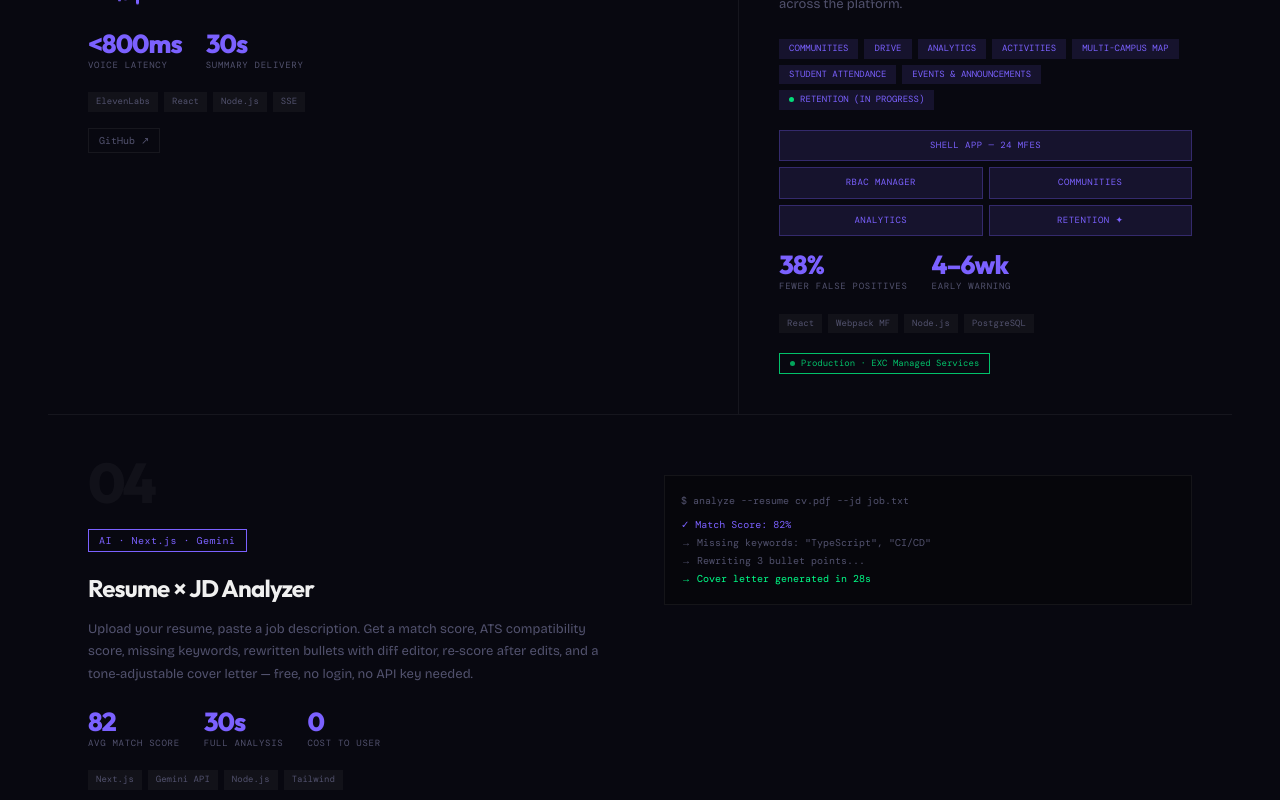
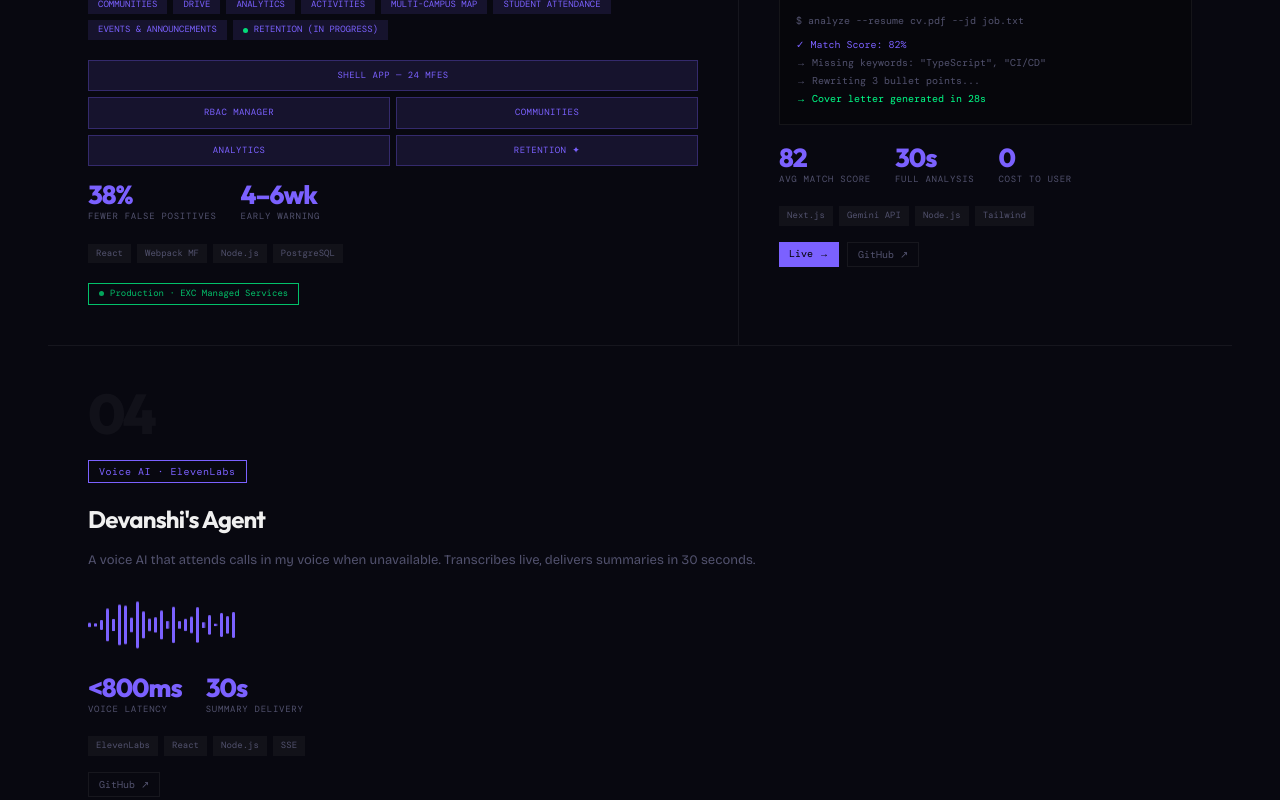
Before and after one commit to darcy2002/devanshi-portfolio, a Next.js app: page / in a window 1280 px wide. Shown: the part 1900-2700 px from the top of the page. Built offline with nearby package versions, Linux system fonts and the light colour scheme.

Commit message:
feat: reorder project cards to 01 SwigZy, 02 Student Platform, 03 Resume Analyzer, 04 Agent
Co-Authored-By: Claude Sonnet 4.6 <noreply@anthropic.com>

```diff
--- a/components/Projects.tsx
+++ b/components/Projects.tsx
@@ -466,7 +466,7 @@ export default function Projects() {
           </div>
         </motion.div>
 
-        {/* ── CARD 2: Devanshi's Agent ── */}
+        {/* ── CARD 2: Unified Student Management Platform ── */}
         <motion.div
           variants={card}
           className="project-card"
@@ -479,40 +479,6 @@ export default function Projects() {
           }}
         >
           <CardNumber n="02" />
-          <CardTag>Voice AI · ElevenLabs</CardTag>
-          <CardTitle>{"Devanshi's Agent"}</CardTitle>
-          <CardDesc>
-            A voice AI that attends calls in my voice when unavailable. Transcribes
-            live, delivers summaries in 30 seconds.
-          </CardDesc>
-          <Waveform />
-          <div style={{ display: 'flex', gap: 24, marginBottom: 20 }}>
-            <Metric val="<800ms" label="Voice latency" />
-            <Metric val="30s" label="Summary delivery" />
-          </div>
-          <div style={{ display: 'flex', gap: 6, flexWrap: 'wrap', marginBottom: 16 }}>
-            {['ElevenLabs', 'React', 'Node.js', 'SSE'].map((t) => (
-              <StackTag key={t}>{t}</StackTag>
-            ))}
-          </div>
-          <div style={{ display: 'flex', gap: 8 }}>
-            <CardButton href="https://github.com/darcy2002/devanshi-support-agent" variant="github">GitHub ↗</CardButton>
-          </div>
-        </motion.div>
-
-        {/* ── CARD 3: Unified Student Management Platform ── */}
-        <motion.div
-          variants={card}
-          className="project-card"
-          style={cardStyle}
-          onMouseEnter={(e) => {
-            (e.currentTarget as HTMLDivElement).style.background = 'var(--surface)';
-          }}
-          onMouseLeave={(e) => {
-            (e.currentTarget as HTMLDivElement).style.background = 'var(--bg)';
-          }}
-        >
-          <CardNumber n="03" />
           <CardTag>24 MFEs · RBAC · Production</CardTag>
           <CardTitle>Unified Student Management Platform</CardTitle>
           <CardDesc>
@@ -612,17 +578,11 @@ export default function Projects() {
           </span>
         </motion.div>
 
-        {/* ── CARD 4: Resume × JD Analyzer ── */}
+        {/* ── CARD 3: Resume × JD Analyzer ── */}
         <motion.div
           variants={card}
-          className="project-card featured-card"
-          style={{
-            ...cardStyle,
-            gridColumn: 'span 2',
-            display: 'grid',
-            gridTemplateColumns: '1fr 1fr',
-            gap: 48,
-          }}
+          className="project-card"
+          style={cardStyle}
           onMouseEnter={(e) => {
             (e.currentTarget as HTMLDivElement).style.background = 'var(--surface)';
           }}
@@ -630,13 +590,13 @@ export default function Projects() {
             (e.currentTarget as HTMLDivElement).style.background = 'var(--bg)';
           }}
         >
-          <div>
-            <CardNumber n="04" />
+          <CardNumber n="03" />
           <CardTag>AI · Next.js · Gemini</CardTag>
           <CardTitle>Resume × JD Analyzer</CardTitle>
           <CardDesc>
             {'Upload your resume, paste a job description. Get a match score, ATS compatibility score, missing keywords, rewritten bullets with diff editor, re-score after edits, and a tone-adjustable cover letter — free, no login, no API key needed.'}
           </CardDesc>
+          <ScoreDisplay />
           <div style={{ display: 'flex', gap: 24, marginBottom: 20 }}>
             <Metric val="82" label="Avg match score" />
             <Metric val="30s" label="Full analysis" />
@@ -651,9 +611,39 @@ export default function Projects() {
             <CardButton href="https://resume-jd-analyzer-ochre.vercel.app/" variant="live">Live →</CardButton>
             <CardButton href="https://github.com/darcy2002/Resume-Analyzer" variant="github">GitHub ↗</CardButton>
           </div>
+        </motion.div>
+
+        {/* ── CARD 4: Devanshi's Agent ── */}
+        <motion.div
+          variants={card}
+          className="project-card featured-card"
+          style={{ ...cardStyle, gridColumn: 'span 2' }}
+          onMouseEnter={(e) => {
+            (e.currentTarget as HTMLDivElement).style.background = 'var(--surface)';
+          }}
+          onMouseLeave={(e) => {
+            (e.currentTarget as HTMLDivElement).style.background = 'var(--bg)';
+          }}
+        >
+          <CardNumber n="04" />
+          <CardTag>Voice AI · ElevenLabs</CardTag>
+          <CardTitle>{"Devanshi's Agent"}</CardTitle>
+          <CardDesc>
+            A voice AI that attends calls in my voice when unavailable. Transcribes
+            live, delivers summaries in 30 seconds.
+          </CardDesc>
+          <Waveform />
+          <div style={{ display: 'flex', gap: 24, marginBottom: 20 }}>
+            <Metric val="<800ms" label="Voice latency" />
+            <Metric val="30s" label="Summary delivery" />
           </div>
-          <div>
-            <ScoreDisplay />
+          <div style={{ display: 'flex', gap: 6, flexWrap: 'wrap', marginBottom: 16 }}>
+            {['ElevenLabs', 'React', 'Node.js', 'SSE'].map((t) => (
+              <StackTag key={t}>{t}</StackTag>
+            ))}
+          </div>
+          <div style={{ display: 'flex', gap: 8 }}>
+            <CardButton href="https://github.com/darcy2002/devanshi-support-agent" variant="github">GitHub ↗</CardButton>
           </div>
         </motion.div>
       </motion.div>
```
Lines whose indentation alone changed are shown as unchanged.
